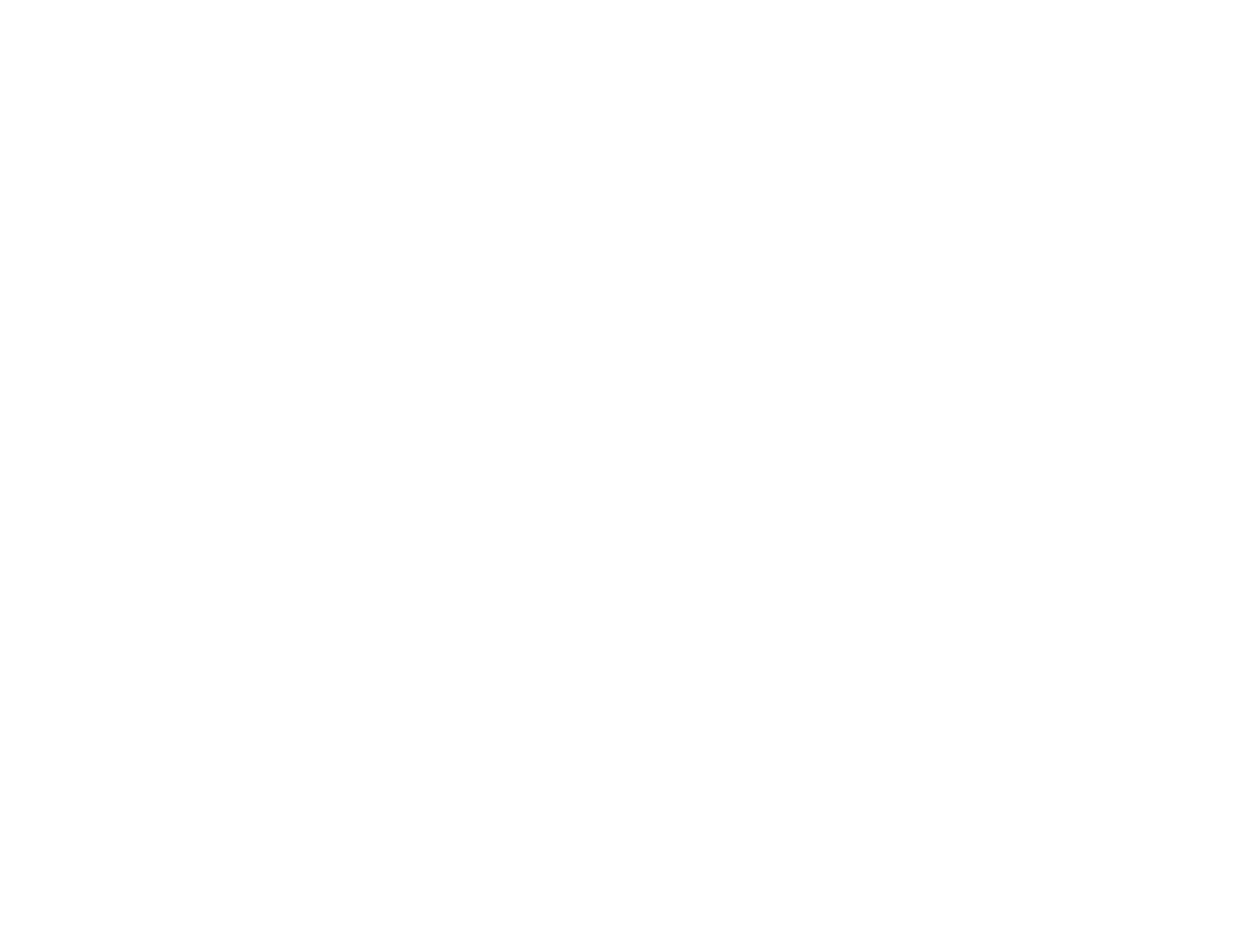
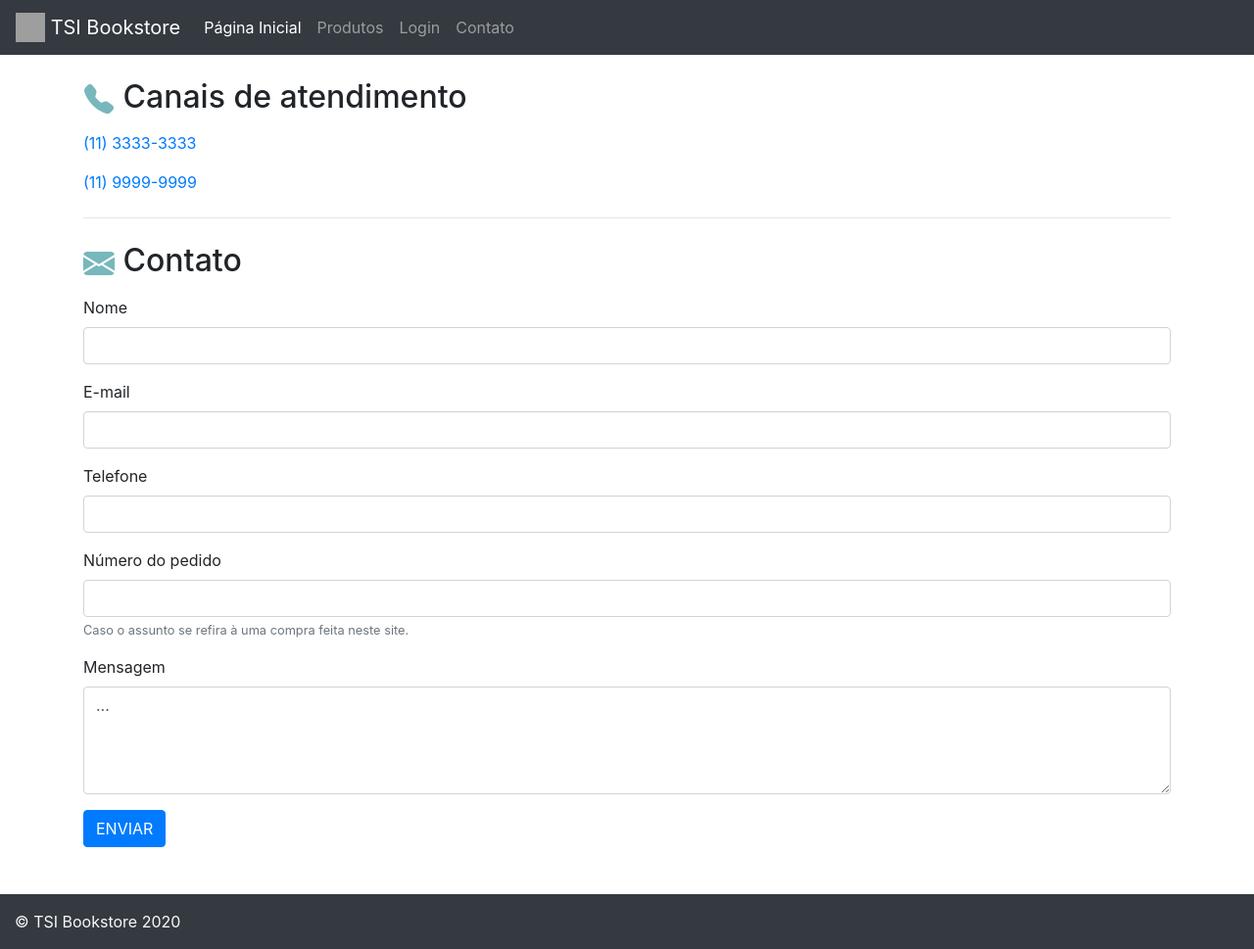
Before and after one commit to lcgds/Bookstore, a PHP site: page /html/contato.html in a window 1280 px wide. Before the commit the page is empty. Shown: the whole page at 98% size. Before the commit the page ends 800 px from the top, so only its background shows below. Run offline with PHP 8.4, Linux system fonts and the light colour scheme; grey boxes are pictures that could not be loaded.

Commit message:
Contato updated

```diff
--- a/css/style.css
+++ b/css/style.css
@@ -19,6 +19,10 @@
 - Preto: #808b97
 */
 
+nav {
+    background-color: #fff1c1!important;
+}
+
 .ovo{
     font-family: 'Ovo', serif;
 }
@@ -26,3 +30,7 @@
 .muli {
     font-family: 'Muli', sans-serif;
 }
+
+svg {
+    color: #78b7bb;
+}
--- a/html/contato.html
+++ b/html/contato.html
@@ -0,0 +1,117 @@
+<!DOCTYPE html>
+<html lang="pt-BR">
+
+<head>
+    <meta charset="UTF-8">
+    <meta name="viewport" content="width=device-width, initial-scale=1.0">
+
+    <!--Aba do navegador-->
+    <title>Contato</title>
+    <link rel="icon" href="../img/icon.png">
+
+    <!--Bootstrap-->
+    <link rel="stylesheet" href="https://cdn.jsdelivr.net/npm/bootstrap@4.5.3/dist/css/bootstrap.min.css"
+        integrity="sha384-TX8t27EcRE3e/ihU7zmQxVncDAy5uIKz4rEkgIXeMed4M0jlfIDPvg6uqKI2xXr2" crossorigin="anonymous">
+    <script src="https://code.jquery.com/jquery-3.5.1.slim.min.js"
+        integrity="sha384-DfXdz2htPH0lsSSs5nCTpuj/zy4C+OGpamoFVy38MVBnE+IbbVYUew+OrCXaRkfj"
+        crossorigin="anonymous"></script>
+    <script src="https://cdn.jsdelivr.net/npm/bootstrap@4.5.3/dist/js/bootstrap.bundle.min.js"
+        integrity="sha384-ho+j7jyWK8fNQe+A12Hb8AhRq26LrZ/JpcUGGOn+Y7RsweNrtN/tE3MoK7ZeZDyx"
+        crossorigin="anonymous"></script>
+
+    <!--CSS e JavaScript-->
+    <link rel="stylesheet" href="../css/style.css">
+    <script src="../javascript/script.js"></script>
+</head>
+
+<body>
+
+    <header>
+        <nav class="navbar navbar-expand-lg navbar-dark bg-dark sticky-top">
+            <a class="navbar-brand" href="./home.html">
+                <img src="../img/icon.png" width="30" height="30" class="d-inline-block align-top" alt=""
+                    loading="lazy">
+                TSI Bookstore
+            </a>
+
+            <button class="navbar-toggler" type="button" data-toggle="collapse" data-target="#navbarNav"
+                aria-controls="navbarNav" aria-expanded="false" aria-label="Toggle navigation">
+                <span class="navbar-toggler-icon"></span>
+            </button>
+            <div class="collapse navbar-collapse" id="navbarNav">
+                <ul class="navbar-nav">
+                    <li class="nav-item active">
+                        <a class="nav-link" href="./home.html">Página Inicial</a>
+                    </li>
+                    <li class="nav-item">
+                        <a class="nav-link" href="./produtos.html">Produtos</a>
+                    </li>
+                    <li class="nav-item">
+                        <a class="nav-link" href="./login.html">Login</a>
+                    </li>
+                    <li class="nav-item">
+                        <a class="nav-link" href="./contato.html">Contato</a>
+                    </li>
+                </ul>
+            </div>
+        </nav>
+    </header>
+
+    <main class="container mt-4">
+
+        <h2 class="mb-3">
+            <svg width="1em" height="1em" viewBox="0 0 16 16" class="bi bi-telephone-fill" fill="currentColor"
+                xmlns="http://www.w3.org/2000/svg">
+                <path fill-rule="evenodd"
+                    d="M2.267.98a1.636 1.636 0 0 1 2.448.152l1.681 2.162c.309.396.418.913.296 1.4l-.513 2.053a.636.636 0 0 0 .167.604L8.65 9.654a.636.636 0 0 0 .604.167l2.052-.513a1.636 1.636 0 0 1 1.401.296l2.162 1.681c.777.604.849 1.753.153 2.448l-.97.97c-.693.693-1.73.998-2.697.658a17.47 17.47 0 0 1-6.571-4.144A17.47 17.47 0 0 1 .639 4.646c-.34-.967-.035-2.004.658-2.698l.97-.969z" />
+            </svg>
+            Canais de atendimento
+        </h2>
+        <p><a href="tel:+551133333333">(11) 3333-3333</a></p>
+        <p><a href="tel:+5511999999999">(11) 9999-9999</a></p>
+
+        <hr class="my-4">
+
+        <h2 class="mb-3">
+            <svg width="1em" height="1em" viewBox="0 0 16 16" class="bi bi-envelope-fill" fill="currentColor"
+                xmlns="http://www.w3.org/2000/svg">
+                <path fill-rule="evenodd"
+                    d="M.05 3.555A2 2 0 0 1 2 2h12a2 2 0 0 1 1.95 1.555L8 8.414.05 3.555zM0 4.697v7.104l5.803-3.558L0 4.697zM6.761 8.83l-6.57 4.027A2 2 0 0 0 2 14h12a2 2 0 0 0 1.808-1.144l-6.57-4.027L8 9.586l-1.239-.757zm3.436-.586L16 11.801V4.697l-5.803 3.546z" />
+            </svg>
+            Contato
+        </h2>
+        <form>
+            <div class="form-group">
+                <label for="contatoNome">Nome</label>
+                <input type="text" class="form-control" id="contatoNome" required>
+            </div>
+            <div class="form-group">
+                <label for="contatoEmail">E-mail</label>
+                <input type="email" class="form-control" id="contatoEmail">
+            </div>
+            <div class="form-group">
+                <label for="contatoTelefone">Telefone</label>
+                <input type="email" class="form-control" id="contatoTelefone" required>
+            </div>
+            <div class="form-group">
+                <label for="contatoNumeroPedido">Número do pedido</label>
+                <input type="email" class="form-control" id="contatoNumeroPedido">
+                <small class="form-text text-muted">Caso o assunto se refira à uma compra feita neste site.</small>
+            </div>
+            <div class="form-group">
+                <label for="contatoMensagem">Mensagem</label>
+                <textarea class="form-control" id="contatoMensagem" rows="4" required>...</textarea>
+            </div>
+        </form>
+
+        <button type="button" class="btn btn-primary">ENVIAR</button>
+    </main>
+
+    <footer class="container-fluid mt-5 pt-3 pb-3 bg-dark text-light">
+        <span>© TSI Bookstore 2020
+        </span>
+    </footer>
+
+</body>
+
+</html>
```
Also changed, not shown: html/index.html (+9 -4 lines).
